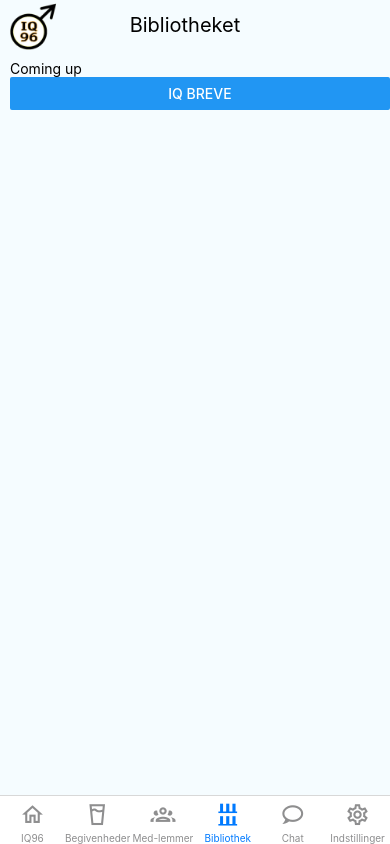
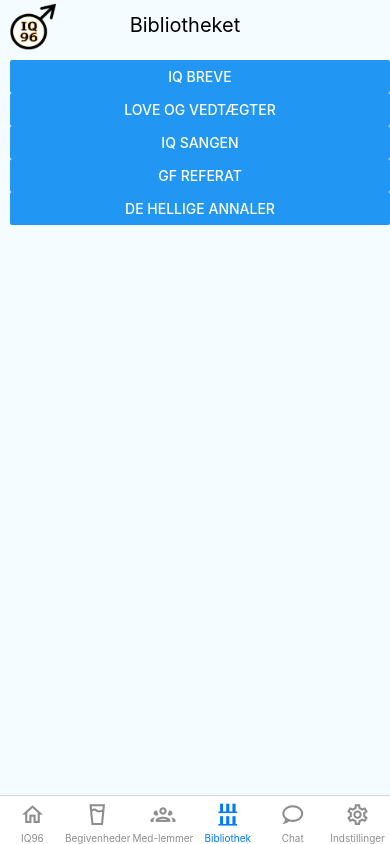
Before and after one commit to Joghur/IQ96, a React Native app: screen /Bibliothek in a window 390 px wide. Built offline with nearby package versions, Linux system fonts and the light colour scheme; no server answers.

Commit message:
more librrary infrastructure and song

```diff
--- a/src/features/Library/Letters/PdfScreen.tsx
+++ b/src/components/PdfScreen.tsx
@@ -2,7 +2,7 @@
 import {Dimensions, StyleSheet, Text, View} from 'react-native';
 import Pdf from 'react-native-pdf';
 
-import {convertEpochSecondsToDateString} from '../../../utils/dates';
+import {convertEpochSecondsToDateString} from '../utils/dates';
 
 const PdfScreen = ({route}: any) => {
   const {media} = route.params;
@@ -13,7 +13,11 @@
   };
   return (
     <>
-      <Text>{convertEpochSecondsToDateString(media.date, 'D/MMMM-YYYY')}</Text>
+      {media.date && (
+        <Text>
+          {convertEpochSecondsToDateString(media.date, 'D/MMMM-YYYY')}
+        </Text>
+      )}
       <View style={styles.pdfContainer}>
         <Pdf
           source={source}
--- /dev/null
+++ b/src/features/Library/Laws/index.tsx
@@ -0,0 +1,24 @@
+import React from 'react';
+import {Text, StyleSheet, View} from 'react-native';
+
+import Banner from '../../../components/Banner';
+import Colors from '../../../constants/colors';
+
+const Laws = () => {
+  return (
+    <View style={styles.container}>
+      <Banner label={'Love og Vedtægter'} />
+      <Text>Coming up</Text>
+    </View>
+  );
+};
+
+export default Laws;
+
+const styles = StyleSheet.create({
+  container: {
+    flex: 1,
+    paddingLeft: 10,
+    backgroundColor: Colors.aliceBlue,
+  },
+});
--- a/src/features/Library/LibraryHome.tsx
+++ b/src/features/Library/LibraryHome.tsx
@@ -1,15 +1,35 @@
 import React from 'react';
-import {Button, StyleSheet, Text, View} from 'react-native';
+import {Button, StyleSheet, View} from 'react-native';
 
 import Banner from '../../components/Banner';
 import Colors from '../../constants/colors';
+import {SONG} from './song';
 
 function LibraryHome({navigation}: any) {
   return (
     <View style={styles.container}>
       <Banner label={'Bibliotheket'} />
-      <Text>Coming up</Text>
       <Button title="IQ Breve" onPress={() => navigation.navigate('Letters')} />
+      <Button
+        title="Love og Vedtægter"
+        onPress={() => navigation.navigate('Laws')}
+      />
+      <Button
+        title="IQ Sangen"
+        onPress={() =>
+          navigation.navigate('PdfScreen', {
+            media: SONG,
+          })
+        }
+      />
+      <Button
+        title="GF referat"
+        onPress={() => navigation.navigate('Summary')}
+      />
+      <Button
+        title="De hellige Annaler"
+        onPress={() => navigation.navigate('Logs')}
+      />
     </View>
   );
 }
--- /dev/null
+++ b/src/features/Library/Logs/index.tsx
@@ -0,0 +1,24 @@
+import React from 'react';
+import {StyleSheet, Text, View} from 'react-native';
+
+import Banner from '../../../components/Banner';
+import Colors from '../../../constants/colors';
+
+const Logs = () => {
+  return (
+    <View style={styles.container}>
+      <Banner label={'De hellige Annaler'} />
+      <Text>Coming up</Text>
+    </View>
+  );
+};
+
+export default Logs;
+
+const styles = StyleSheet.create({
+  container: {
+    flex: 1,
+    paddingLeft: 10,
+    backgroundColor: Colors.aliceBlue,
+  },
+});
--- /dev/null
+++ b/src/features/Library/Song/index.tsx
@@ -0,0 +1,24 @@
+import React from 'react';
+import {Text, StyleSheet, View} from 'react-native';
+
+import Banner from '../../../components/Banner';
+import Colors from '../../../constants/colors';
+
+const Song = () => {
+  return (
+    <View style={styles.container}>
+      <Banner label={'IQ Sangen'} />
+      <Text>Coming up</Text>
+    </View>
+  );
+};
+
+export default Song;
+
+const styles = StyleSheet.create({
+  container: {
+    flex: 1,
+    paddingLeft: 10,
+    backgroundColor: Colors.aliceBlue,
+  },
+});
--- /dev/null
+++ b/src/features/Library/Summary/index.tsx
@@ -0,0 +1,24 @@
+import React from 'react';
+import {Text, StyleSheet, View} from 'react-native';
+
+import Banner from '../../../components/Banner';
+import Colors from '../../../constants/colors';
+
+const Summary = () => {
+  return (
+    <View style={styles.container}>
+      <Banner label={'GF referat'} />
+      <Text>Coming up</Text>
+    </View>
+  );
+};
+
+export default Summary;
+
+const styles = StyleSheet.create({
+  container: {
+    flex: 1,
+    paddingLeft: 10,
+    backgroundColor: Colors.aliceBlue,
+  },
+});
--- a/src/features/Library/index.tsx
+++ b/src/features/Library/index.tsx
@@ -2,8 +2,12 @@
 import {createNativeStackNavigator} from '@react-navigation/native-stack';
 
 import LibraryHome from './LibraryHome';
+import Laws from './Laws';
+import Song from './Song';
+import Summary from './Summary';
+import Logs from './Logs';
 import Letters from './Letters';
-import PdfScreen from './Letters/PdfScreen';
+import PdfScreen from '../../components/PdfScreen';
 
 const Stack = createNativeStackNavigator();
 
@@ -17,6 +21,10 @@
         component={LibraryHome}
         options={stackoptions}
       />
+      <Stack.Screen name="Laws" component={Laws} options={stackoptions} />
+      <Stack.Screen name="Song" component={Song} options={stackoptions} />
+      <Stack.Screen name="Summary" component={Summary} options={stackoptions} />
+      <Stack.Screen name="Logs" component={Logs} options={stackoptions} />
       <Stack.Screen name="Letters" component={Letters} options={stackoptions} />
       <Stack.Screen
         name="PdfScreen"
```
Also changed, not shown: 1 other file (tests, documents, lock files or other folders).
